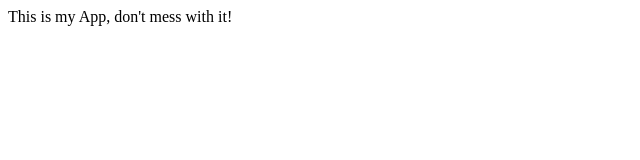
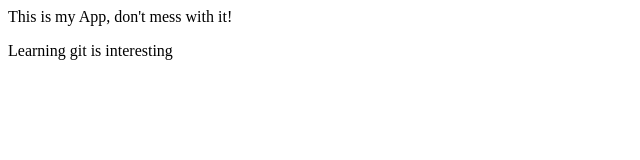
Before and after one commit to EthelEz/AppSample, a plain HTML site: page index.html in a window 1280 px wide. Shown: the whole page, without its empty margins (0-640 px from the left). Drawn offline with Linux system fonts and the light colour scheme.

Commit message:
Modified index.html

```diff
--- a/index.html
+++ b/index.html
@@ -6,5 +6,6 @@
   </head>
   <body>
     This is my App, don't mess with it!
+    <p>Learning git is interesting</p>
   </body>
 </html>
```
